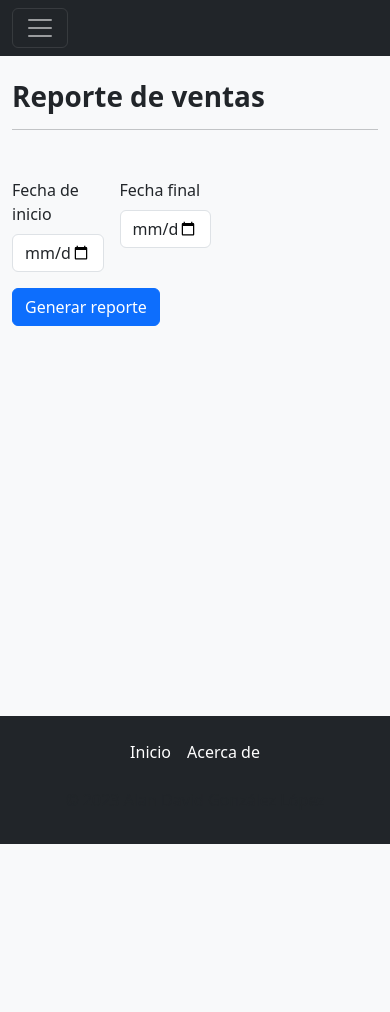
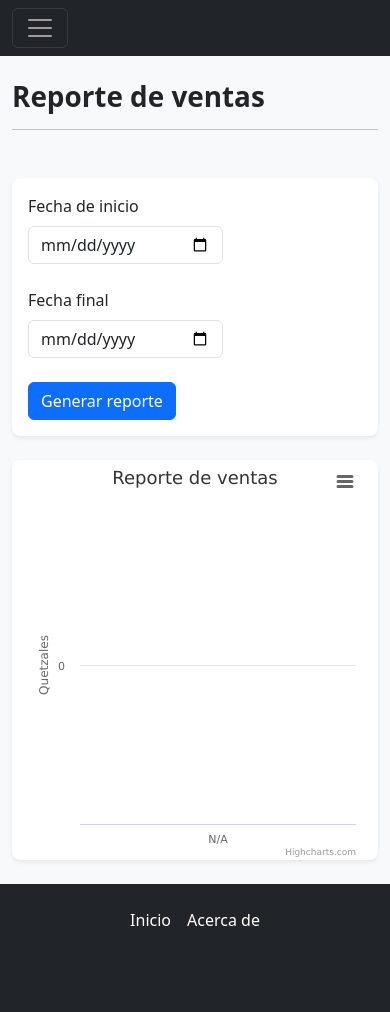
Before and after one commit to alanfvn/admin-tecnologias, a Django app: page /reports/ in a window 390 px wide. Before the commit the page ends 844 px from the top, so only its background shows below. Run offline with Django 4.2, Linux system fonts and the light colour scheme; the visitor is signed in with stand-in values (Sample User, id 1); some libraries are stand-ins or nearby versions.

Commit message:
Finished reports

```diff
--- /dev/null
+++ b/website/src/dashboard/forms.py
@@ -0,0 +1,13 @@
+from django.forms import *
+
+
+class ReportForm(Form):
+    start_date = DateField(widget=DateInput(attrs={
+        'type': 'date',
+        'class': 'form-control'
+    }))
+
+    end_date = DateField(widget=DateInput(attrs={
+        'type': 'date',
+        'class': 'form-control'
+    }))
--- a/website/src/dashboard/templates/reports.html
+++ b/website/src/dashboard/templates/reports.html
@@ -1,4 +1,10 @@
 {% extends "menu.html" %}
+
+{% block scripts %}
+<script src="https://code.highcharts.com/highcharts.js"></script>
+<script src="https://code.highcharts.com/modules/exporting.js"></script>
+<script src="https://code.highcharts.com/modules/export-data.js"></script>
+{% endblock scripts %}
 
 {% block container %}
 
@@ -7,24 +13,82 @@
   <h1 class="fw-bold">Reporte de ventas</h1>
   <hr class="mb-5"/>
 
-  <form class="" method="post">
+  {% if form.errors %}
+  <div class="alert alert-danger alert-dismissible fade show" role="alert">
+    <strong>El rango de fechas introducido es erroneo</strong>
+    <button type="button" class="btn-close" data-bs-dismiss="alert" aria-label="Close">
+    </button>
+  </div>
+  {%endif %}
+
+  <form method="post" class="bg-white rounded-3 shadow-sm py-3 px-3">
     {% csrf_token %}
-    <div class="d-flex flex-row gap-3">
-      <div class="w-25">
+    <div class="d-flex flex-column flex-md-row gap-4">
+      <div class="col-7 col-md-4 col-lg-3">
         <label class="form-label">Fecha de inicio</label>
-        <input class="form-control" type="date">
+        {{ form.start_date }}
       </div>
-      <div class="w-25">
+      <div class="col-7 col-md-4 col-lg-3">
         <label class="form-label">Fecha final</label>
-        <input class="form-control" type="date">
+        {{ form.end_date }}
       </div>
     </div>
 
-    <div class="mt-3">
+    <div class="mt-4">
       <button class="btn btn-primary" type="submit">Generar reporte</button>
     </div>
   </form>
 
+  <div class="container-fluid mt-4 bg-white rounded-3 shadow-sm">
+    <div class='row'>
+      <div id='bar_chart'></div>
+    </div>
+  </div>
+
 </div>
 
+<script type="application/javascript">
+
+  Highcharts.chart('bar_chart', {
+    chart: {
+      type: 'column'
+    },
+    title: {
+      text: 'Reporte de ventas'
+    },
+    xAxis: {
+      categories: {% if datos_formulario %}{{ datos_formulario.dates|safe}} {% else %} ['N/A'] {%endif%},
+      crosshair: true
+    },
+    yAxis: {
+      min: 0,
+      title: {
+        text: 'Quetzales'
+      }
+    },
+    tooltip: {
+      headerFormat: '<span style="font-size:10px">{point.key}</span><table>',
+      pointFormat: '<tr><td style="color:{series.color};padding:0">{series.name}: </td>' +
+      '<td style="padding:0"> <b>Q.{point.y:.1f}</b></td></tr>',
+      footerFormat: '</table>',
+      shared: true,
+      useHTML: true
+    },
+    plotOptions: {
+      column: {
+        pointPadding: 0.2,
+        borderWidth: 0
+      }
+    },
+    series: [
+      {
+        name: 'Ventas',
+        showInLegend: false,
+        colorByPoint: true,
+        data: {% if datos_formulario %}{{ datos_formulario.totals|safe}} {% else %} [0] {%endif%},
+      }
+    ]
+  });
+</script>
+
 {% endblock container %}
--- a/website/src/dashboard/views.py
+++ b/website/src/dashboard/views.py
@@ -1,18 +1,55 @@
 from datetime import datetime
 from django.contrib.auth.mixins import LoginRequiredMixin
 from django.db.models import Sum,F,Count
-from django.db.models.functions import ExtractMonth
+from django.db.models.functions import ExtractMonth, TruncDate
 from django.urls import reverse_lazy
 from django.utils import timezone
-from django.views.generic import ListView
+from django.views.generic import FormView, ListView
+from dashboard.forms import ReportForm
 
 from dashboard.models import Categoria, DetalleVenta, Producto, Region, Venta
 
-class Reports(LoginRequiredMixin, ListView):
+class Reports(LoginRequiredMixin, FormView):
     login_url = reverse_lazy('authenticate:login')
+    success_url = reverse_lazy('dashboard:reports')
     template_name = 'reports.html'
-    context_object_name = 'ventas'
-    model = Venta
+    form_class = ReportForm
+
+    def sales_by_range(self, start, end):
+        ventas_dia = (DetalleVenta.objects
+            .filter(sell__sell_date__range=(start, end))
+            .annotate(day=TruncDate('sell__sell_date'))
+            .values('day')
+            .annotate(total_ventas=Sum(F('qty') * F('price')))
+            .order_by('day')
+        )
+
+        x_labels = []
+        y_labels = []
+
+        for venta in ventas_dia:
+            x_labels.append(venta['day'].strftime('%Y-%m-%d'))
+            y_labels.append(int(venta['total_ventas']))
+
+        return {"dates":x_labels, "totals": y_labels}
+
+    def form_valid(self, form):
+        form_dates = form.cleaned_data
+        sdate = form_dates['start_date']
+        edate = form_dates['end_date']
+
+        if sdate > edate:
+            return self.form_invalid(form)
+
+        sales = self.sales_by_range(sdate, edate)
+
+        contexto = self.get_context_data(form=form, datos_formulario=sales)
+        return self.render_to_response(contexto)
+
+    def form_invalid(self, form):
+        errors = form.errors.as_data()
+        form.add_error('end_date', 'La fecha no puede ser mas grande!')
+        return self.render_to_response(self.get_context_data(form=form, errors=errors))
 
 
 # Create your views here.
```
Also changed, not shown: website/src/auth_stuff/templates/login.html (+29 -8 lines).
